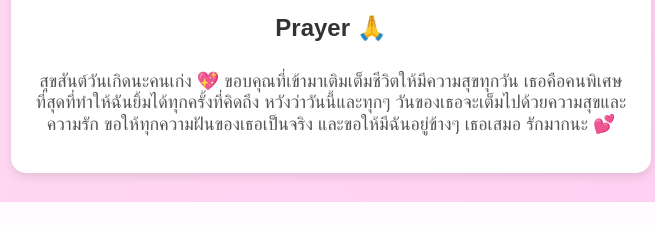
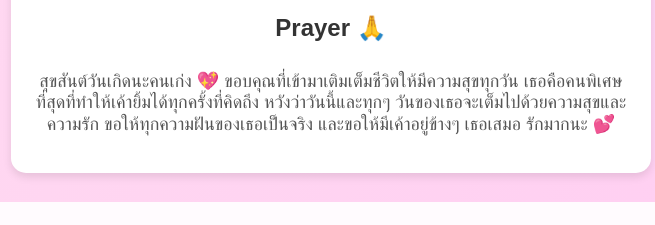
Before and after one commit to nutthunsk/nutthunsk.github.io, a plain HTML site: page index.html in a window 1280 px wide. Shown: the part 2036-2261 px from the top of the page, 309-964 px from the left. Drawn offline with Linux system fonts and the light colour scheme.

Commit message:
Update index.html

```diff
--- a/index.html
+++ b/index.html
@@ -54,7 +54,7 @@
         <section class="section">
             <div class="content prayer fade-in">
                 <h1>Prayer 🙏</h1>
-                <p>สุขสันต์วันเกิดนะคนเก่ง 💖 ขอบคุณที่เข้ามาเติมเต็มชีวิตให้มีความสุขทุกวัน เธอคือคนพิเศษที่สุดที่ทำให้ฉันยิ้มได้ทุกครั้งที่คิดถึง หวังว่าวันนี้และทุกๆ วันของเธอจะเต็มไปด้วยความสุขและความรัก ขอให้ทุกความฝันของเธอเป็นจริง และขอให้มีฉันอยู่ข้างๆ เธอเสมอ รักมากนะ 💕</p>
+                <p>สุขสันต์วันเกิดนะคนเก่ง 💖 ขอบคุณที่เข้ามาเติมเต็มชีวิตให้มีความสุขทุกวัน เธอคือคนพิเศษที่สุดที่ทำให้เค้ายิ้มได้ทุกครั้งที่คิดถึง หวังว่าวันนี้และทุกๆ วันของเธอจะเต็มไปด้วยความสุขและความรัก ขอให้ทุกความฝันของเธอเป็นจริง และขอให้มีเค้าอยู่ข้างๆ เธอเสมอ รักมากนะ 💕</p>
             </div>
         </section>
 
```
